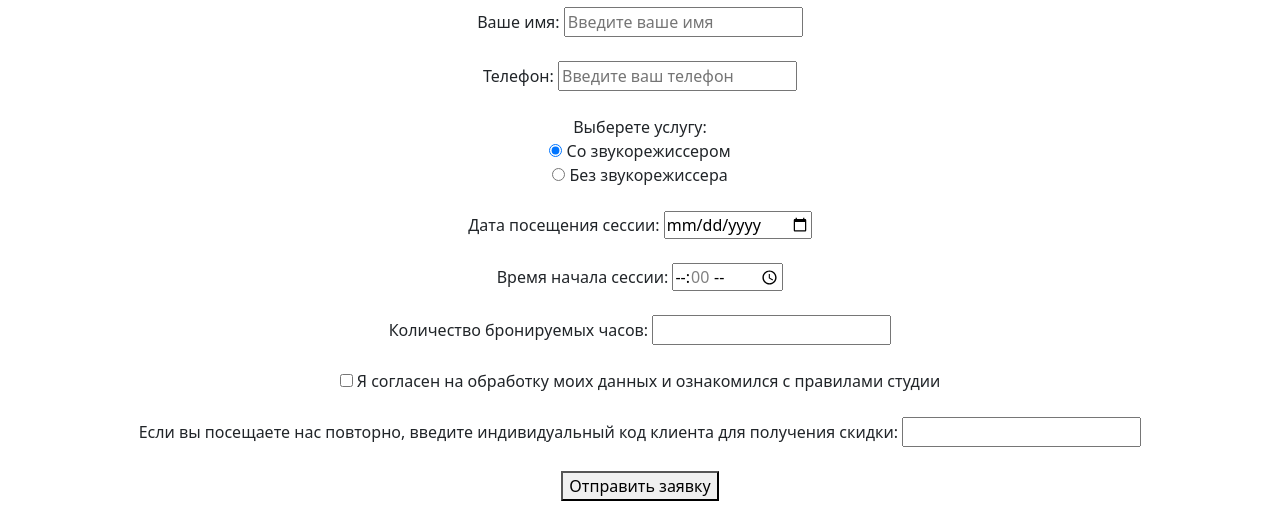
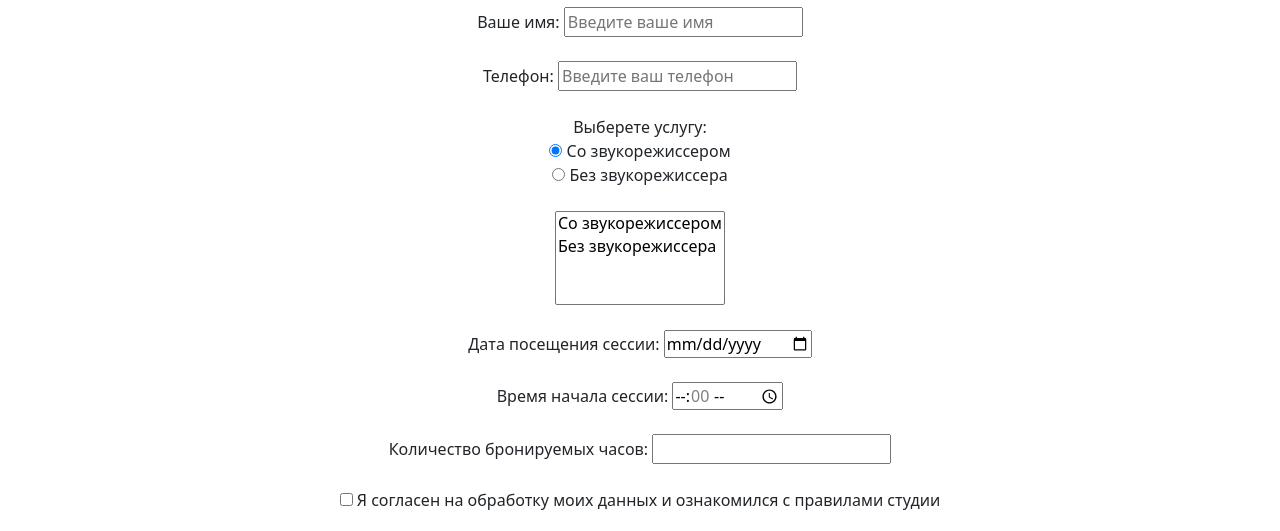
Before and after one commit to 0NURI/HSE_OPP-KR1, a plain HTML site: page sign.html in a window 1280 px wide. Shown: the part 269-800 px from the top of the page. Drawn offline with nearby package versions, Linux system fonts and the light colour scheme.

Commit message:
Update sign.html

```diff
--- a/sign.html
+++ b/sign.html
@@ -36,6 +36,11 @@
         <label for="without_engineer">Без звукорежиссера</label><br>
         <br>
 
+        <select name="record_type_select" multiple>
+            <option value="with_engineer">Со звукорежиссером</option>
+            <option value="without_engineer">Без звукорежиссера</option>
+        </select>
+        <br><br>
         <label for="booking_date">Дата посещения сессии:</label>
         <input type="date" id="booking_date" name="booking_date" required>
         <br><br>
```
